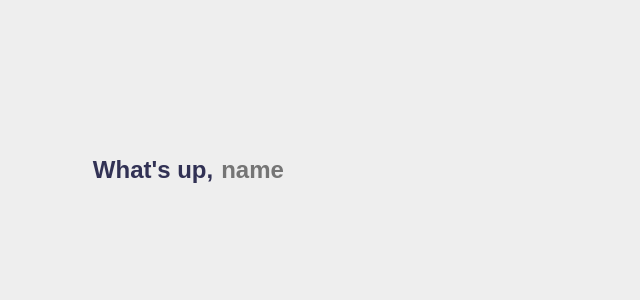
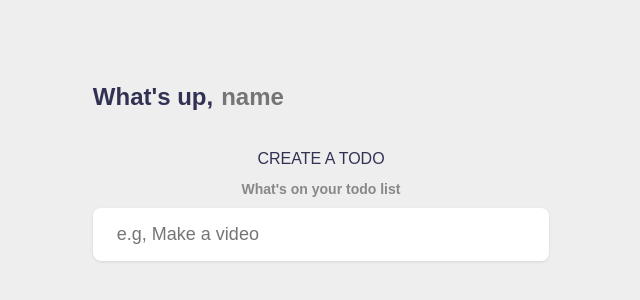
Before and after one commit to Cesarg1671/todo-app, a Vue app: page / in a window 1280 px wide. Shown: the part 230-530 px from the top of the page, without its empty margins (319-959 px from the left). Built offline with nearby package versions, Linux system fonts and the light colour scheme.

Commit message:
todo list is partially working

```diff
--- a/src/App.vue
+++ b/src/App.vue
@@ -1,6 +1,23 @@
 <script setup>
 import {ref} from 'vue'
+const todos = ref([])
 const name = ref('')
+const input_content = ref('')
+
+const addTodo = () => {
+  if(input_content.value.trim() === '') {
+    return
+  }
+
+  todos.value.push({
+    content: input_content.value,
+  })
+
+  input_content.value = ''
+  //console.log(todos)
+
+}
+
 </script>
 
 <template>
@@ -13,7 +30,12 @@ const name = ref('')
     </section>
 
     <section class="create-todo">
-
+      <h3>CREATE A TODO</h3>
+      <form @submit.prevent="addTodo">
+        <h4>What's on your todo list</h4>
+        <input type="text" placeholder="e.g, Make a video" v-model="input_content" />
+        <!-- {{ input_content }} -->
+      </form>
     </section>
 
     <section class="todo-list">
```
